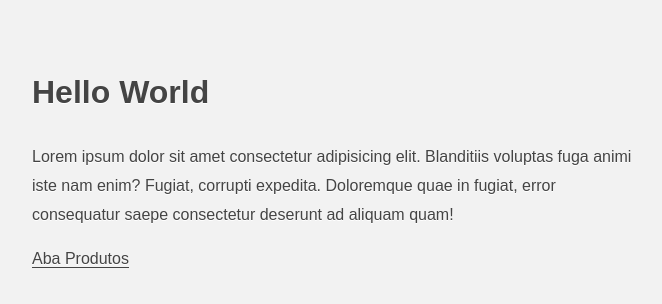
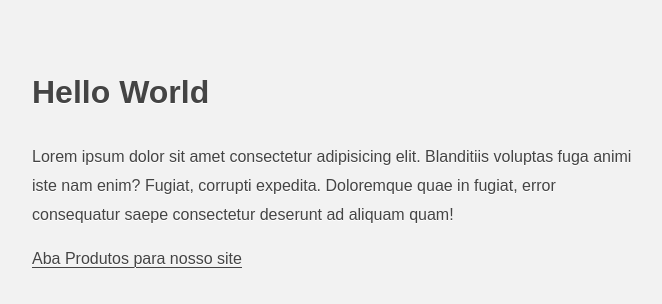
Before and after one commit to ArthurGoetz/TrabalhoFinalCPW, a plain HTML site: page index.html in a window 1280 px wide. Shown: the whole page, without its empty margins (308-970 px from the left). Drawn offline with Linux system fonts and the light colour scheme.

Commit message:
MudaçaNomeLink

```diff
--- a/index.html
+++ b/index.html
@@ -13,7 +13,7 @@
     </p>
     <a href="produtos/pcbolado.html"
     target="_blank" title="Aba produtos">
-    Aba Produtos
+    Aba Produtos para nosso site
     </a>
 </body>
 </html>
```
